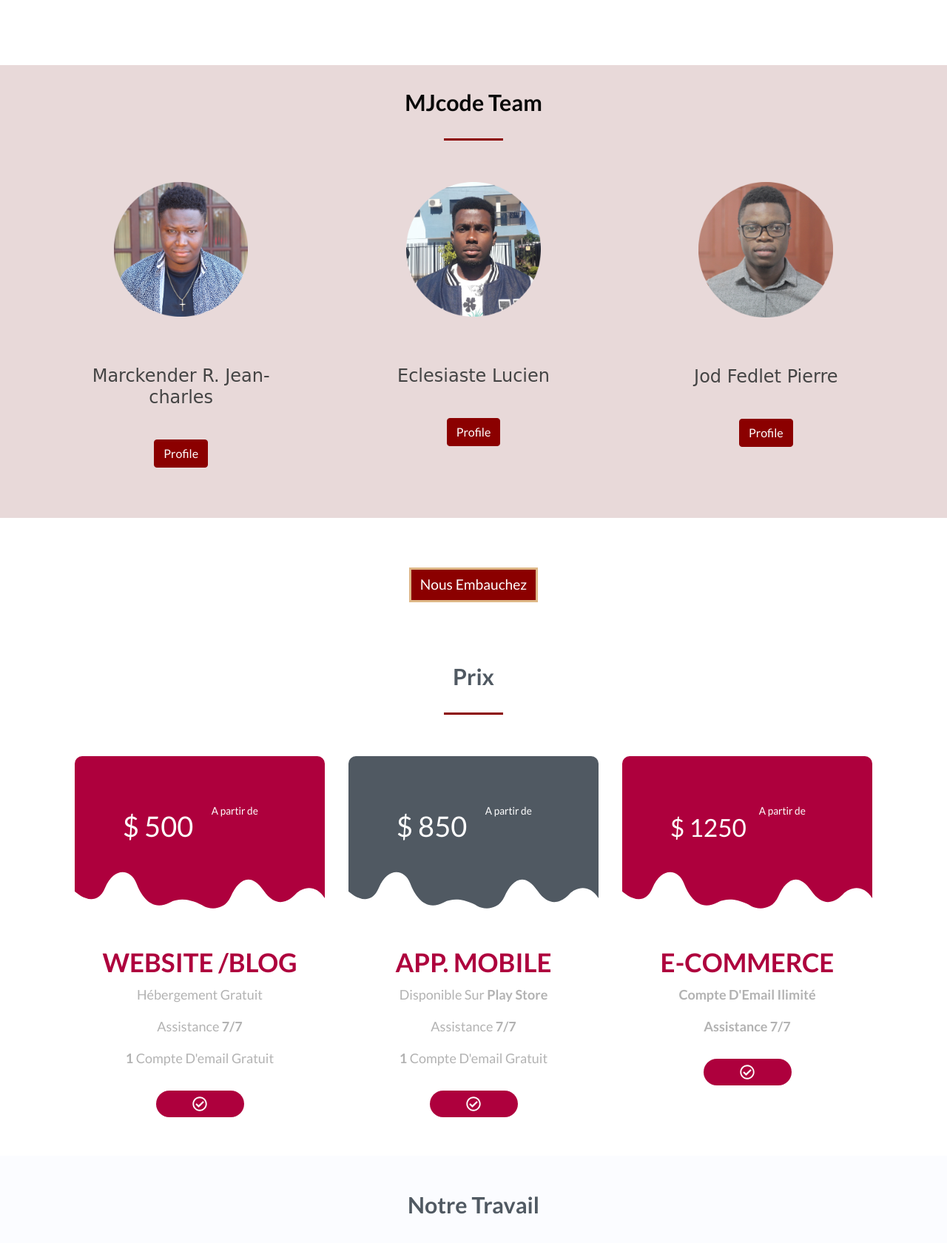
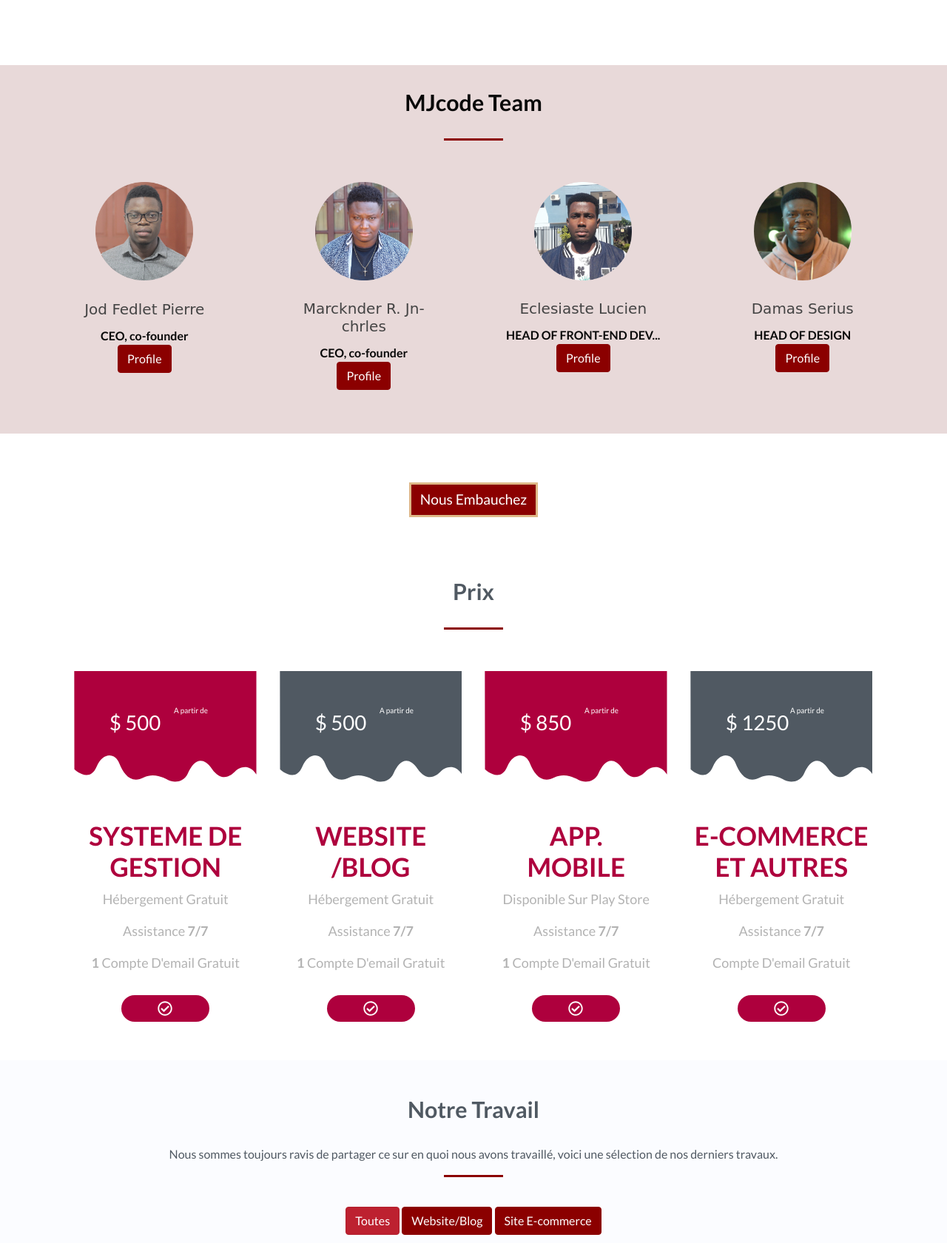
Before and after one commit to jodfedlet/MJcodeSite, a PHP site: page / in a window 1280 px wide. Shown: the part 1923-3603 px from the top of the page at 74% size. Run offline with PHP 8.4, Linux system fonts and the light colour scheme; some libraries are stand-ins or nearby versions; some web fonts are replaced.

Commit message:
NEw profile added in team section

```diff
--- a/Includes/projects.php
+++ b/Includes/projects.php
@@ -5,9 +5,9 @@
     <div class="heading-underline"></div>
   </div>
   <div class="row table-price">
-    <a href="#contact" title="Obtenez votre website" target="">
-      <div class="col-md-4 col-sm-6">
-        <div class="pricingTable">
+    <div class="col-md-3">
+      <div class="pricingTable">
+        <a href="#contact" title="Obtenez votre website" target="">
           <svg x="0" y="0" viewBox="0 0 360 220">
             <g>
               <path fill="#ae003d" d="M0.732,193.75c0,0,29.706,28.572,43.736-4.512c12.976-30.599,37.005-27.589,44.983-7.061
@@ -20,66 +20,97 @@
             <text transform="matrix(1 0 0 1 69.7256 116.2686)" fill="#fff" font-size="40.4489">$ 500</text>
           </svg>
           <div class="pricing-content">
-              <h3 class="title">Website /Blog</h3>
-              <ul class="pricing-content">
-                  <p>Hébergement gratuit</p>
-                  <p>Assistance <b>7/7</b></p>
-                  <p><b>1</b> Compte d'email gratuit</p>
-              </ul>
-              <a href="#contact" class="pricingTable-signup"><span><i class="far fa-check-circle"></i></span></a>
+            <h3 class="title">Systeme de gestion</h3>
+            <ul class="pricing-content">
+                <p>Hébergement gratuit</p>
+                <p>Assistance <b>7/7</b></p>
+                <p><b>1</b> Compte d'email gratuit</p>
+            </ul>
+            <a href="#contact" class="pricingTable-signup"><span><i class="far fa-check-circle"></i></span></a>
           </div>
-        </div>
+        </a>
       </div>
-    </a>
-    <a href="#contact" title="Obtenet votre Application" target="">
-      <div class="col-md-4 col-sm-6">
-        <div class="pricingTable">
+    </div>
+
+    <div class="col-md-3">
+      <div class="pricingTable">
+        <a href="#contact" title="Obtenez votre website" target="">
           <svg x="0" y="0" viewBox="0 0 360 220">
             <g>
-                <path fill="#505962" d="M0.732,193.75c0,0,29.706,28.572,43.736-4.512c12.976-30.599,37.005-27.589,44.983-7.061
-                    c8.09,20.815,22.83,41.034,48.324,27.781c21.875-11.372,46.499,4.066,49.155,5.591c6.242,3.586,28.729,7.626,38.246-14.243
-                    s27.202-37.185,46.917-8.488c19.715,28.693,38.687,13.116,46.502,4.832c7.817-8.282,27.386-15.906,41.405,6.294V0H0.48
-                    L0.732,193.75z"></path>
+              <path fill="#505962" d="M0.732,193.75c0,0,29.706,28.572,43.736-4.512c12.976-30.599,37.005-27.589,44.983-7.061
+                  c8.09,20.815,22.83,41.034,48.324,27.781c21.875-11.372,46.499,4.066,49.155,5.591c6.242,3.586,28.729,7.626,38.246-14.243
+                  s27.202-37.185,46.917-8.488c19.715,28.693,38.687,13.116,46.502,4.832c7.817-8.282,27.386-15.906,41.405,6.294V0H0.48
+                  L0.732,193.75z">
+              </path>
+            </g>
+            <text transform="matrix(0.9566 0 0 1 197.3096 83.9121)" fill="#fff" font-size="15.0829"> A partir de</text>
+            <text transform="matrix(1 0 0 1 69.7256 116.2686)" fill="#fff" font-size="40.4489">$ 500</text>
+          </svg>
+          <div class="pricing-content">
+            <h3 class="title">Website /Blog</h3>
+            <ul class="pricing-content">
+                <p>Hébergement gratuit</p>
+                <p>Assistance <b>7/7</b></p>
+                <p><b>1</b> Compte d'email gratuit</p>
+            </ul>
+            <a href="#contact" class="pricingTable-signup"><span><i class="far fa-check-circle"></i></span></a>
+          </div>
+        </a>
+      </div>
+    </div>
+
+    <div class="col-md-3">
+      <div class="pricingTable">
+        <a href="#contact" title="Obtenez votre website" target="">
+          <svg x="0" y="0" viewBox="0 0 360 220">
+            <g>
+              <path fill="#ae003d" d="M0.732,193.75c0,0,29.706,28.572,43.736-4.512c12.976-30.599,37.005-27.589,44.983-7.061
+                  c8.09,20.815,22.83,41.034,48.324,27.781c21.875-11.372,46.499,4.066,49.155,5.591c6.242,3.586,28.729,7.626,38.246-14.243
+                  s27.202-37.185,46.917-8.488c19.715,28.693,38.687,13.116,46.502,4.832c7.817-8.282,27.386-15.906,41.405,6.294V0H0.48
+                  L0.732,193.75z">
+              </path>
             </g>
             <text transform="matrix(0.9566 0 0 1 197.3096 83.9121)" fill="#fff" font-size="15.0829"> A partir de</text>
             <text transform="matrix(1 0 0 1 69.7256 116.2686)" fill="#fff" font-size="40.4489">$ 850</text>
           </svg>
           <div class="pricing-content">
-            <h3 class="title">App. Mobile</h3>
+            <h3 class="title">APP.<br> MOBILE</h3>
             <ul class="pricing-content">
-              <p>disponible sur <b>Play Store</b></p>
-              <p>Assistance <b>7/7</b></p>
-              <p><b>1</b> Compte d'email gratuit</p>
+                <p>Disponible Sur Play Store</p>
+                <p>Assistance <b>7/7</b></p>
+                <p><b>1</b> Compte d'email gratuit</p>
             </ul>
             <a href="#contact" class="pricingTable-signup"><span><i class="far fa-check-circle"></i></span></a>
           </div>
-        </div>
+        </a>
       </div>
-    </a>
-    <a href="#contact" title="Obtenez votre site E-commerce" target="">
-      <div class="col-md-4 col-sm-6">
-        <div class="pricingTable">
+    </div>
+
+    <div class="col-md-3">
+      <div class="pricingTable">
+        <a href="#contact" title="Obtenez votre website" target="">
           <svg x="0" y="0" viewBox="0 0 360 220">
             <g>
-                <path fill="#ae003d" d="M0.732,193.75c0,0,29.706,28.572,43.736-4.512c12.976-30.599,37.005-27.589,44.983-7.061
-                    c8.09,20.815,22.83,41.034,48.324,27.781c21.875-11.372,46.499,4.066,49.155,5.591c6.242,3.586,28.729,7.626,38.246-14.243
-                    s27.202-37.185,46.917-8.488c19.715,28.693,38.687,13.116,46.502,4.832c7.817-8.282,27.386-15.906,41.405,6.294V0H0.48
-                    L0.732,193.75z"></path>
+              <path fill="#505962" d="M0.732,193.75c0,0,29.706,28.572,43.736-4.512c12.976-30.599,37.005-27.589,44.983-7.061
+                  c8.09,20.815,22.83,41.034,48.324,27.781c21.875-11.372,46.499,4.066,49.155,5.591c6.242,3.586,28.729,7.626,38.246-14.243
+                  s27.202-37.185,46.917-8.488c19.715,28.693,38.687,13.116,46.502,4.832c7.817-8.282,27.386-15.906,41.405,6.294V0H0.48
+                  L0.732,193.75z">
+              </path>
             </g>
             <text transform="matrix(0.9566 0 0 1 197.3096 83.9121)" fill="#fff" font-size="15.0829"> A partir de</text>
-            <text transform="matrix(1 0 0 1 69.7256 116.2686)" fill="#fff" font-size="35.4489">$ 1250</text>
-            <!-- <text transform="matrix(1 0 0 1 233.9629 115.5303)" fill="#fff" font-size="18.4128">/ 4x</text> -->
+            <text transform="matrix(1 0 0 1 69.7256 116.2686)" fill="#fff" font-size="40.4489">$ 1250</text>
           </svg>
           <div class="pricing-content">
-            <h3 class="title">E-commerce</h3>
+            <h3 class="title">E-COMMERCE et autres</h3>
             <ul class="pricing-content">
-              <p><b>Compte <b>d'Email</b> ilimité</p>
-              <p>Assistance <b>7/7</b></p>
+                <p>Hébergement gratuit</p>
+                <p>Assistance <b>7/7</b></p>
+                <p>Compte d'email gratuit</p>
             </ul>
             <a href="#contact" class="pricingTable-signup"><span><i class="far fa-check-circle"></i></span></a>
           </div>
-        </div>
+        </a>
       </div>
-    </a>
+    </div>
   </div>
 </div>
--- a/Includes/services.php
+++ b/Includes/services.php
@@ -5,10 +5,10 @@
         <div class="heading-underline"></div>
     </div>
     <!-- <a href="service.html#Web"> -->
-    <div class="col-md-4">
+    <div class="col-md-4 mb-6">
       <div class="card">
         <div class="row">
-          <div class="col-md-3">
+          <div class="col-lg-3">
             <i class="fas fa-laptop-code "></i>
           </div>
           <div class="col-md-9">
@@ -28,7 +28,7 @@
     <!-- </a> -->
     </div>
 
-    <div class="col-md-4">
+    <div class="col-md-4 mb-6">
       <div class="card">
         <div class="row no-gutters">
           <div class="col-md-3">
--- a/Includes/team.php
+++ b/Includes/team.php
@@ -7,23 +7,53 @@
 			<!--Cards-->
 		<div class="container-fluid padding">
 			<div class="row">
-				<div class="col-sm-4" id="bor">
+				<!-- Teamate 1 -->
+				<div class="col-sm-3">
+					<div class="car">
+						<img class="card-img-top img-responsive" src="public/img/jodmj.png" >
+						<div class="card-body">
+							<h4 class="card-title text-center">Jod Fedlet Pierre</h4>
+							<b>CEO, co-founder</b> <br>
+							<button type="button" class="btn btn-danger" data-toggle="modal" data-target="#jod">
+								Profile
+							</button>
+						</div>
+					</div>
+				</div>
+				<!-- Teamate 2 -->
+				<div class="col-sm-3" id="bor">
 					<div class="car">
 						<img class="card-img-top img-responsive" src="public/img/marck.png">
 						<div class="card-body">
-							<h4 class="card-title text-center">Marckender R. Jean-charles</h4>
+							<h4 class="card-title text-center">Marcknder R. Jn-chrles</h4>
+							<b>CEO, co-founder</b> <br>
 							<button type="button" class="btn btn-danger" data-toggle="modal" data-target="#marc">
 								Profile
 							</button>
 						</div>
 					</div>
 				</div>
-				<div class="col-sm-4">
+				<!-- Teamate 3 -->
+				<div class="col-sm-3">
 					<div class="car">
 						<img class="card-img-top img-responsive" src="public/img/ecle.png" >
 						<div class="card-body">
 							<h4 class="card-title text-center">Eclesiaste Lucien</h4>
+							<b>HEAD OF FRONT-END DEV...</b> <br>
 							<button type="button" class="btn btn-danger" data-toggle="modal" data-target="#Ecle">
+								Profile
+							</button>
+						</div>
+					</div>
+				</div>
+				<!-- Teamate 4 -->
+				<div class="col-sm-3">
+					<div class="car">
+						<img class="card-img-top img-responsive rounded-circle" src="public/img/padja.jpg">
+						<div class="card-body">
+							<h4 class="card-title text-center">Damas Serius</h4>
+							<b>HEAD OF DESIGN</b> <br>
+							<button type="button" class="btn btn-danger" data-toggle="modal" data-target="#Padja">
 								Profile
 							</button>
 						</div>
@@ -48,19 +78,8 @@
 						</div>
 					</div>
 				</div>
-				<!-- Teamate 2 -->
-				<div class="col-sm-4">
-					<div class="car">
-						<img class="card-img-top img-responsive" src="public/img/jodmj.png" >
-						<div class="card-body">
-							<h4 class="card-title text-center">Jod Fedlet Pierre</h4>
-							<button type="button" class="btn btn-danger" data-toggle="modal" data-target="#jod">
-								Profile
-							</button>
-						</div>
-					</div>
-				</div>
-				<!-- Modal -->
+
+				<!-- Modal Jod-->
 				<div class="modal fade" id="jod" tabindex="-1" role="dialog" aria-labelledby="jod" aria-hidden="true">
 					<div class="modal-dialog modal-dialog-centered" role="document">
 						<div class="modal-content">
@@ -82,7 +101,7 @@
 				</div>
 				<!-- Teamate 3 -->
 
-				<!-- Modal -->
+				<!-- Modal Ecle -->
 				<div class="modal fade" id="Ecle" tabindex="-1" role="dialog" aria-labelledby="Ecle" aria-hidden="true">
 					<div class="modal-dialog modal-dialog-centered" role="document">
 						<div class="modal-content">
@@ -101,6 +120,25 @@
 						</div>
 					</div>
 				</div>
+				<!-- Modal Padja -->
+				<div class="modal fade" id="Padja" tabindex="-1" role="dialog" aria-labelledby="Padja" aria-hidden="true">
+					<div class="modal-dialog modal-dialog-centered" role="document">
+						<div class="modal-content">
+							<div class="modal-body">
+								<p class="card-text"> Etudiant en <b>Audiovisuel</b>,
+								Graphic designer.........</p>
+							</div>
+							<div class="col-12 m-footer">
+								<div class="heading-underline"></div>
+									<a href="https://www.facebook.com/Mr-Padja-1841296376125779/" target="_blank"> <i class='fab fa-facebook-f' style='font-size:40px;color:#007dbb'></i></a>
+									<a href="https://www.instagram.com/mrpadja/?hl=pt-br" target="_blank"><i class='fab fa-instagram' style='font-size:40px;color:black'></i></a>
+								</div>
+									<hr>
+								<button type="button" class="btn btn-danger " data-dismiss="modal">Fermer</button>
+							</div>
+						</div>
+					</div>
+				</div>
 			</div>
 		</div>
 	</div>
--- a/public/css/style.css
+++ b/public/css/style.css
@@ -504,7 +504,11 @@ h3.heading{
 }
 
 h4{
-font-family: 'Permanent Marker', cursive;
+  font-family: 'Permanent Marker', cursive;
+  font-size: 20px;
+}
+h4.card-title.text-center{
+  padding:0px 0px;
 }
 
 
@@ -653,14 +657,13 @@ padding-left: 8px;
 }
 h4{color:#444;
 }
+
 .table-price a{
   text-decoration:none;
 }
 .pricingTable{
   background:#fff;
   border-radius:10px;
-  overflow:hidden;
-  position:relative;
   transition:all .3s ease 0s;
 }
 .pricingTable:hover{box-shadow:0 0 5px rgba(0,0,0,.8) inset,0 0 10px rgba(0,0,0,.8);
@@ -683,6 +686,7 @@ h4{color:#444;
   font-size:18px;
   color:rgba(0,0,0,.3);
   text-transform:capitalize;
+
 }
 .pricingTable .pricingTable-signup{display:inline-block;padding:8px 50px;background:#ae003d;border-radius:20px;font-size:20px;font-weight:600;color:#fff;text-transform:uppercase;position:relative;transition:all .3s ease 0s}
 .pricingTable:hover .pricingTable-signup{box-shadow:0 0 10px #ae003d}
```
Also changed, not shown: public/img/padja.jpg (added).
